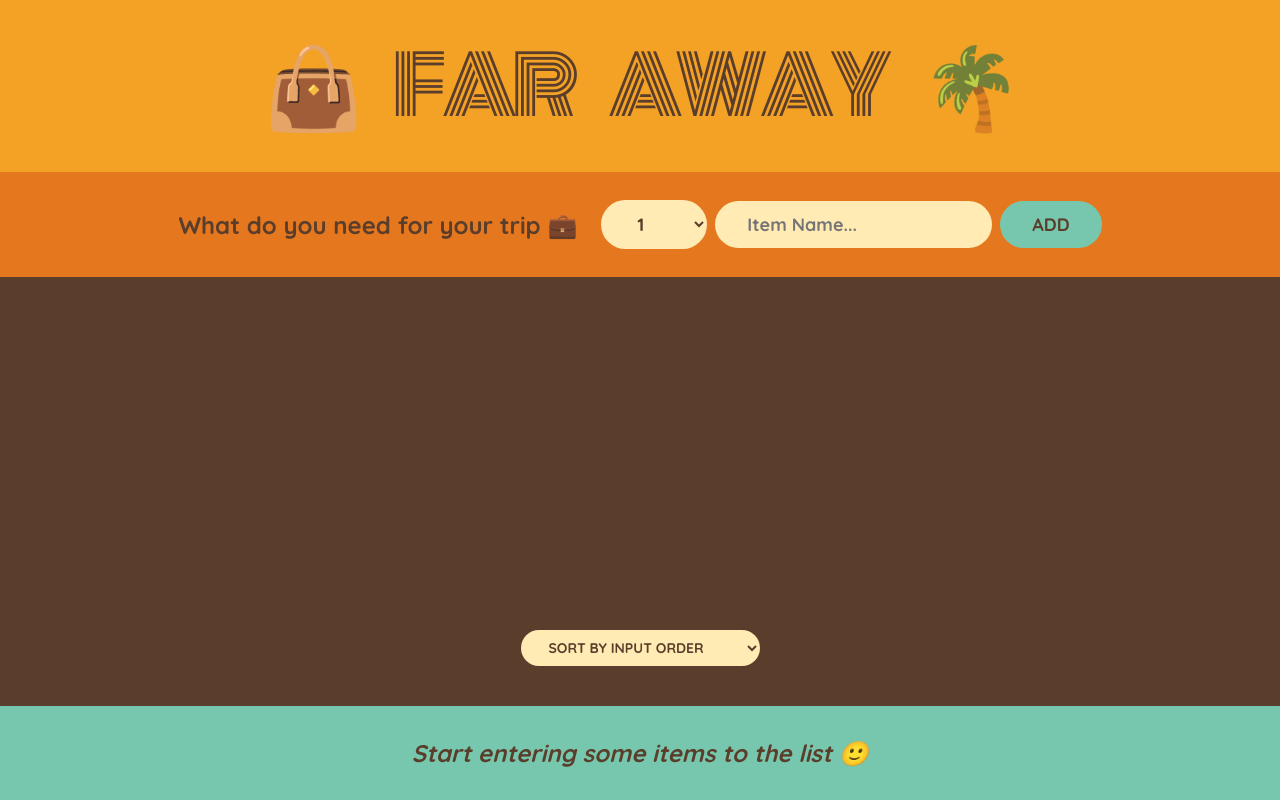
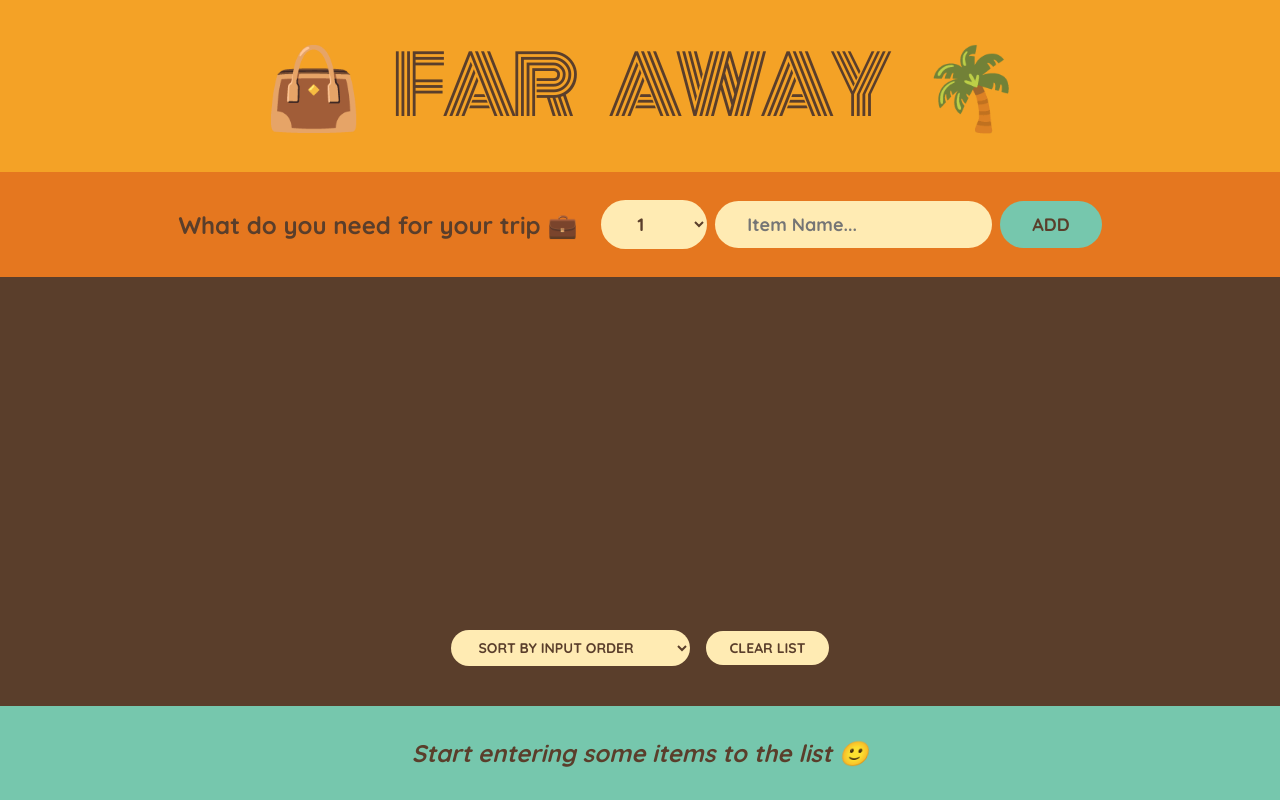
Before and after one commit to shubhamgoyalll/Travel-list, a React (Create React App) app: page / in a window 1280 px wide. Built offline with nearby package versions, Linux system fonts and the light colour scheme.

Commit message:
Create:clearlistbutton

```diff
--- a/src/App.js
+++ b/src/App.js
@@ -19,6 +19,12 @@ export default function App() {
       )
     );
   }
+
+  function deleteAll(items) {
+    // setItems((items) => items.splice(0, items.length)); OR easy way
+    setItems([]);
+  }
+
   return (
     <div className="app">
       <Logo />
@@ -27,6 +33,7 @@ export default function App() {
         items={items}
         onDeleteItem={handleDeleteItems}
         onToogleItem={handleToogleItems}
+        handleClearList={deleteAll}
       />
       <Stats items={items} />
     </div>
@@ -84,7 +91,7 @@ function Form({ onAddItems }) {
   );
 }
 
-function PackingList({ items, onDeleteItem, onToogleItem }) {
+function PackingList({ items, onDeleteItem, onToogleItem, handleClearList }) {
   //using controlled element concept
   const [sortBy, setSortBy] = useState("input");
 
@@ -125,6 +132,7 @@ function PackingList({ items, onDeleteItem, onToogleItem }) {
           <option value="description">Sort by Description</option>
           <option value="packed">Sort by Packed Status</option>
         </select>
+        <button onClick={handleClearList}>Clear list</button>
       </div>
     </div>
   );
```
